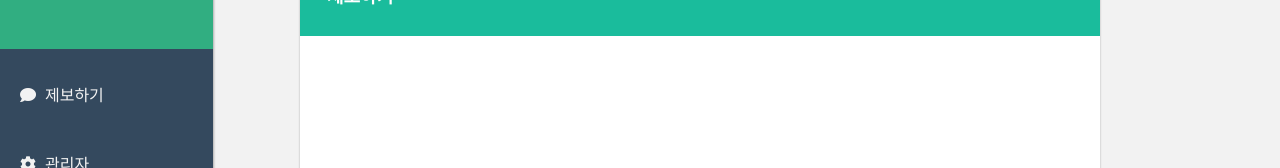
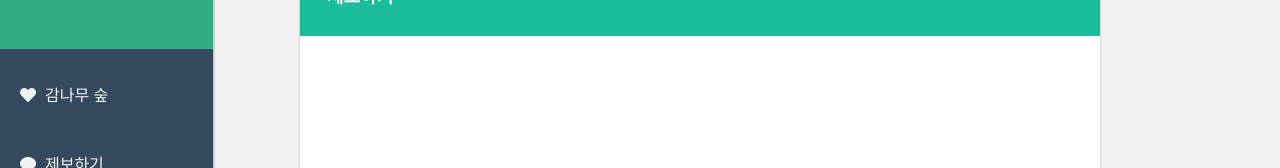
Before and after one commit to HowToBeAHappyBoy/dgsw-bamboo-front, a React app in the folder front/: page /post in a window 1280 px wide. Shown: the part 133-301 px from the top of the page. Built offline with nearby package versions, Linux system fonts and the light colour scheme.

Commit message:
감나무 카테고리 만듬
얼른 구현해야징

```diff
--- a/front/src/Containers/Side.jsx
+++ b/front/src/Containers/Side.jsx
@@ -15,7 +15,7 @@ class Side extends Component {
             </Link>
 
           <ul>
-              {/* <Link to="/post"><a><li><i class="fas fa-heart"></i>&nbsp;&nbsp;감나무 숲</li></a></Link> */}
+              <a><li><i class="fas fa-heart"></i>&nbsp;&nbsp;감나무 숲</li></a>
               <Link to="/post"><a><li><i className="fas fa-comment"></i>&nbsp;&nbsp;제보하기</li></a></Link>
               <Link to="/login"><a><li><i className="fas fa-cog"></i>&nbsp;&nbsp;관리자</li></a></Link>
           </ul>
```
